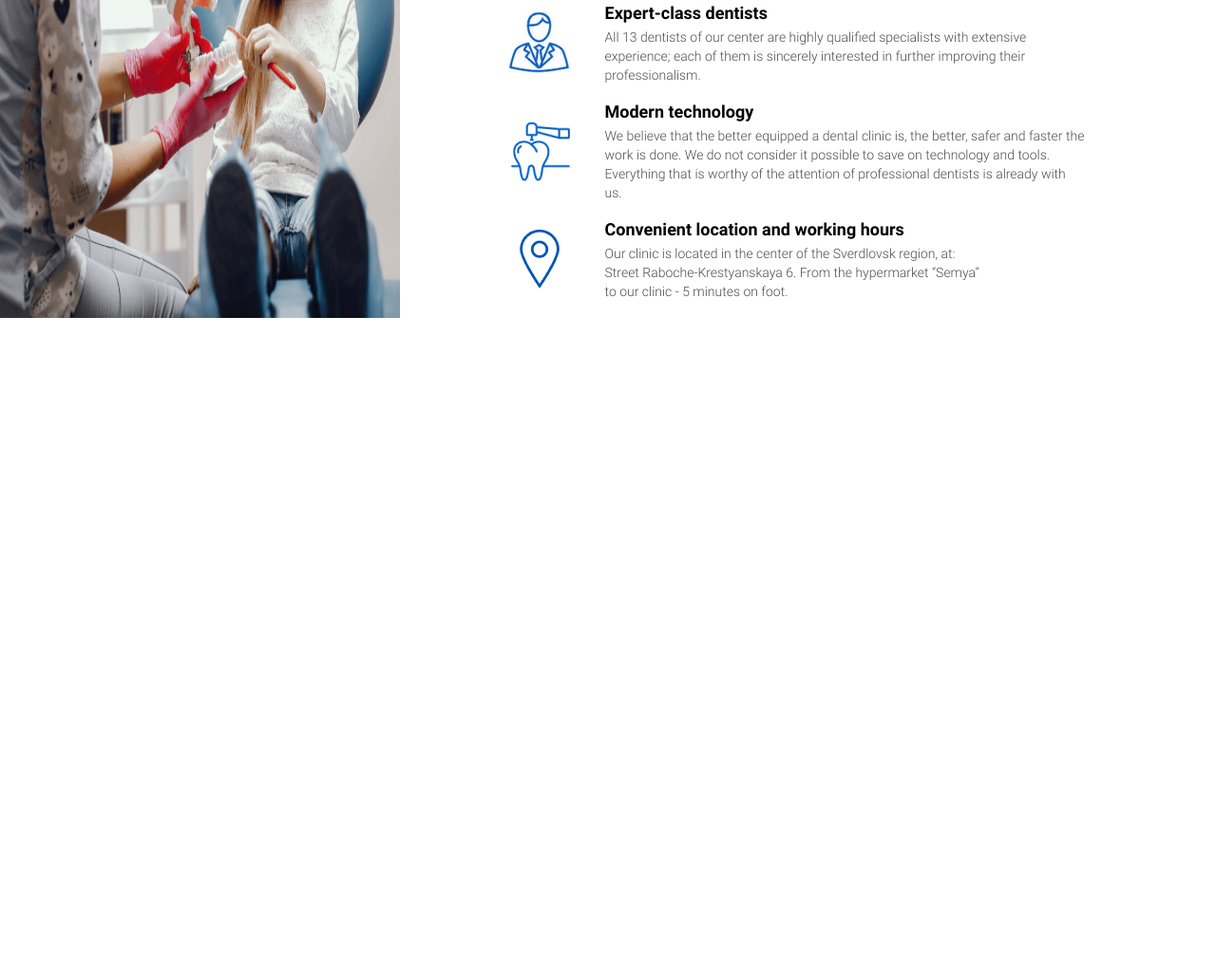
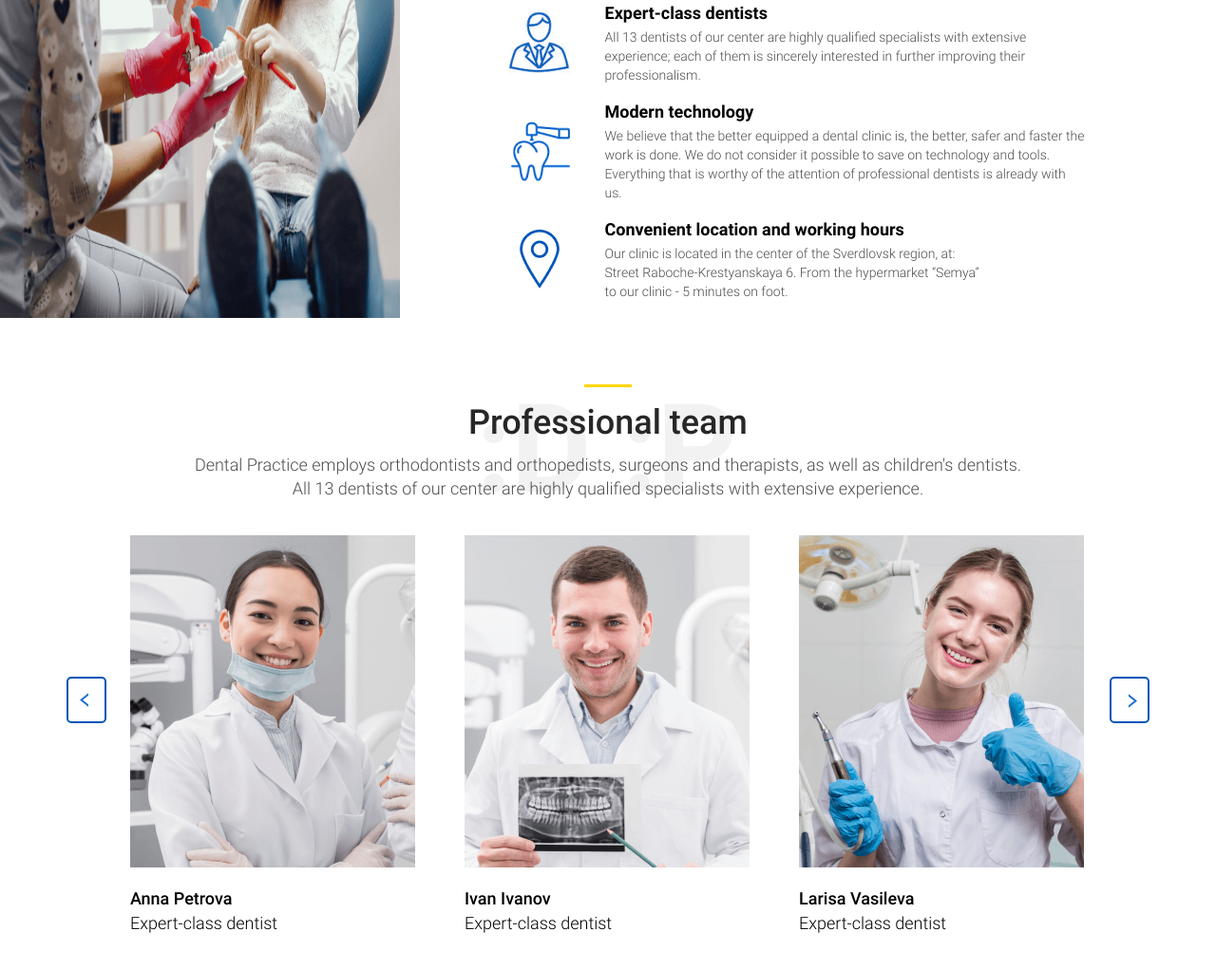
Before and after one commit to Jahongir-web/dental-clinik, a plain HTML site: page index.html in a window 1280 px wide. Shown: the part 1920-2941 px from the top of the page at 95% size. Before the commit the page ends 2325 px from the top, so only its background shows below. Drawn offline with Linux system fonts and the light colour scheme.

Commit message:
added team section

```diff
--- a/index.html
+++ b/index.html
@@ -264,6 +264,48 @@
 
     <!-- FEATURES -->
 
+    <!-- TEAM -->
+
+    <section class="team container">
+      <h2 class="team__heading">Professional team</h2>
+        <p class="team__text">Dental Practice employs orthodontists and orthopedists, surgeons and therapists, as well as children's dentists.
+          All 13 dentists of our center are highly qualified specialists with extensive experience.</p>
+
+        <div class="team__slider">
+          <ul class="team__list">
+            <li class="team__item">
+              <img class="team__item-img" src="./img/anna.png" srcset="./img/anna.png 1x, ./img/anna@2x.png 2x" alt="rasm" width="300" height="350">
+              <p class="team__item-name">Anna Petrova</p>
+              <p class="team__item-job">Expert-class dentist</p>
+            </li>
+
+            <li class="team__item">
+              <img class="team__item-img" src="./img/ivan.png" srcset="./img/ivan.png 1x, ./img/ivan@2x.png 2x" alt="rasm" width="300" height="350">
+              <p class="team__item-name">Ivan Ivanov</p>
+              <p class="team__item-job">Expert-class dentist</p>
+            </li>
+
+            <li class="team__item">
+              <img class="team__item-img" src="./img/larisa.png" srcset="./img/larisa.png 1x, ./img/larisa@2x.png 2x" alt="rasm" width="300" height="350">
+              <p class="team__item-name">Larisa Vasileva</p>
+              <p class="team__item-job">Expert-class dentist</p>
+            </li>
+
+          </ul>
+
+          <div class="team__slider-box">
+            <button class="services__slider-btn btn" type="button" aria-label="previous"></button>
+            <button class="services__slider-btn btn" type="button" aria-label="next"></button>
+          </div>
+        </div>
+
+
+
+
+    </section>
+
+    <!-- TEAM -->
+
   </main>
 
 
--- a/scss/blocks/_blocks-all.scss
+++ b/scss/blocks/_blocks-all.scss
@@ -5,3 +5,4 @@
 @import "appointment";
 @import "services";
 @import "features";
+@import "team";
--- /dev/null
+++ b/scss/blocks/_team.scss
@@ -0,0 +1,99 @@
+.team {
+  background-image: url("../img/bg-services.png");
+  background-repeat: no-repeat;
+  background-position: center 20px;
+  background-size: auto;
+  margin-bottom: 70px;
+}
+
+.team__heading {
+  margin: 0;
+  padding: 0;
+  font-weight: 500;
+  font-size: 36px;
+  line-height: 42px;
+  color: #272727;
+  text-align: center;
+  margin-bottom: 11px;
+  &::before {
+    display: block;
+    content: "";
+    width: 50px;
+    height: 3px;
+    background-color: $sariq;
+    margin-bottom: 16px;
+    margin-right: auto;
+    margin-left: auto;
+  }
+}
+
+.team__text {
+  padding: 0 37px;
+  margin: 0;
+  max-width: 950px;
+  margin-left: auto;
+  margin-right: auto;
+  font-weight: 300;
+  font-size: 18px;
+  line-height: 25px;
+  text-align: center;
+  color: #4D4D4D;
+  margin-bottom: 37px;
+}
+
+.team__slider {
+  position: relative;
+  padding-right: 68px;
+}
+
+.team__list {
+  @include reset-list;
+  display: flex;
+  padding: 0px 67px;
+  overflow-x: hidden;
+
+}
+
+.team__item {
+  max-width: 300px;
+  width: 100%;
+  margin-right: 52px;
+  flex-shrink: 0;
+  border-radius: 5px;
+  flex-shrink: 0;
+}
+
+.team__item-img {
+  margin-bottom: 15px;
+}
+
+.team__item-name {
+  padding: 0;
+  margin: 0;
+  font-weight: 500;
+  font-size: 18px;
+  line-height: 21px;
+  color: #000000;
+  margin-bottom: 5px;
+}
+
+.team__item-job {
+  font-weight: 300;
+  font-size: 18px;
+  line-height: 21px;
+  padding: 0;
+  margin: 0;
+  color: #000000;
+}
+
+.team__slider-box {
+  display: flex;
+  justify-content: space-between;
+  width: 100%;
+  position: absolute;
+  top: calc(50% - 60px);
+}
+
+.services__slider-btn {
+
+}
```
Also changed, not shown: css/styles.css, img/anna.png (added), img/anna@2x.png (added), img/ivan.png (added), img/ivan@2x.png (added), img/larisa.png (added), img/larisa@2x.png (added), 1 other file.
